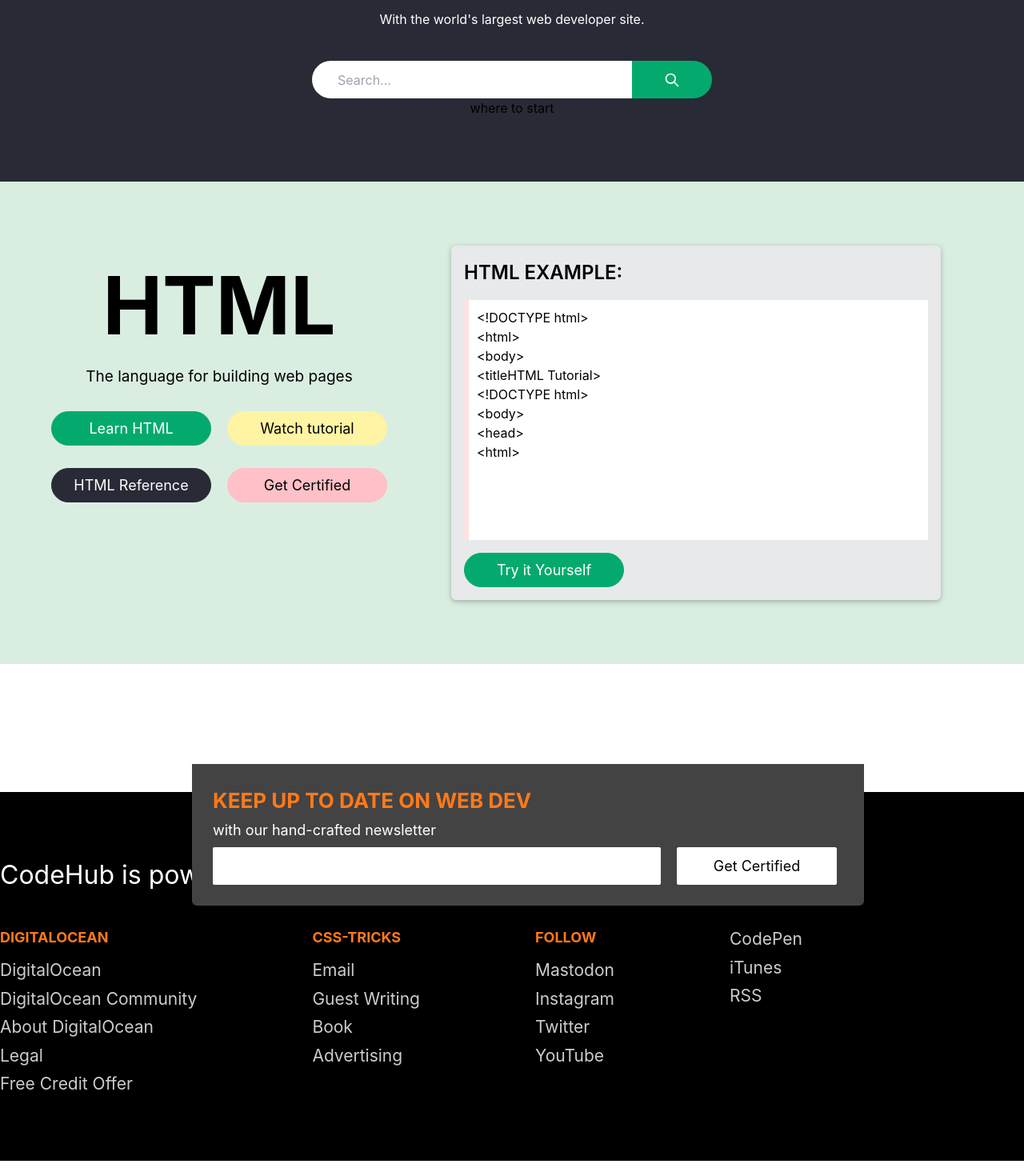
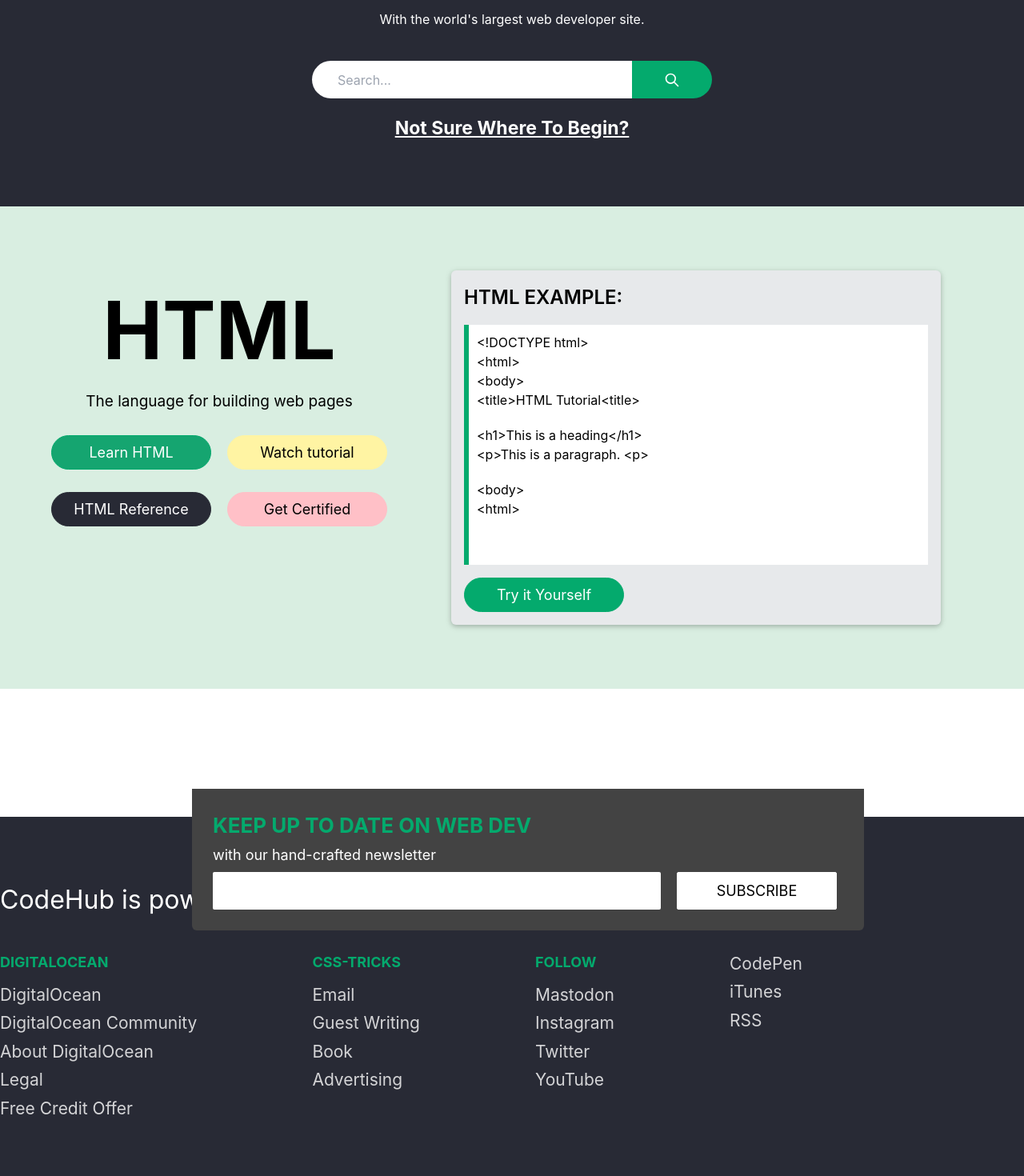
Before and after one commit to NabeelJaan/codehub, a Next.js app: page / in a window 1280 px wide. Shown: the part 180-1650 px from the top of the page at 80% size. Built offline with nearby package versions, Linux system fonts and the light colour scheme.

Commit message:
Footer changes done.

```diff
--- a/components/home/Footer.jsx
+++ b/components/home/Footer.jsx
@@ -6,7 +6,7 @@ const Footer = () => {
     return(
 
         <footer>
-            <div className="footer py-20 bg-black relative mt-40">
+            <div className="footer py-20 bg-[#282A35] relative mt-40">
                 <div className="container max-w-8xl mx-auto">
                     <div className="content-wtapper">
 
@@ -15,7 +15,7 @@ const Footer = () => {
                         <div className="nav-menu flex gap-36">
                             <div className="menu">
                                 <ul className="text-[21px] text-white/80 font-normal mt-10">
-                                    <li className="text-[18px] text-[#ff7a18] font-bold mb-3">DIGITALOCEAN</li>
+                                    <li className="text-[18px] text-[#04AA6D] font-bold mb-3">DIGITALOCEAN</li>
 
                                     <Link href="/" className="text-[21px] text-white/80 font-normal mt-1 block hover:text-white">
                                         DigitalOcean
@@ -41,7 +41,7 @@ const Footer = () => {
 
                             <div className="menu">
                                 <ul className="text-[21px] text-white/80 font-normal mt-10">
-                                    <li className="text-[18px] text-[#ff7a18] font-bold mb-3">CSS-TRICKS</li>
+                                    <li className="text-[18px] text-[#04AA6D] font-bold mb-3">CSS-TRICKS</li>
                                     <Link href="/" className="text-[21px] text-white/80 font-normal mt-1 block hover:text-white">
                                         Email
                                     </Link>
@@ -62,7 +62,7 @@ const Footer = () => {
 
                             <div className="menu">
                                 <ul className="text-[21px] text-white/80 font-normal mt-10">
-                                    <li className="text-[18px] text-[#ff7a18] font-bold mb-3">FOLLOW</li>
+                                    <li className="text-[18px] text-[#04AA6D] font-bold mb-3">FOLLOW</li>
                                     <Link href="/" className="text-[21px] text-white/80 font-normal mt-1 block hover:text-white">
                                         Mastodon
                                     </Link>
@@ -100,7 +100,7 @@ const Footer = () => {
                         </div>
 
                         <div className="keep-sub p-[26px] bg-[#434343] absolute top-[-35px] right-[200px] w-[840px] rounded-b-md rounded-l-md rounded-t-none">
-                            <h3 className="text-[26px] text-[#ff7a18] font-bold mb-1">KEEP UP TO DATE ON WEB DEV</h3>
+                            <h3 className="text-[26px] text-[#04AA6D] font-bold mb-1">KEEP UP TO DATE ON WEB DEV</h3>
                             <h6 className="text-[18px] text-white font-normal">with our hand-crafted newsletter</h6>
 
                             <div className="flex items-center justify-left mt-2">
@@ -112,8 +112,8 @@ const Footer = () => {
                                     />
 
                                     <div className="button___link">
-                                        <Link href="/" className="text-[18px] text-black font-normal bg-white inline-flex items-center justify-center w-[200px] h-[47px] border border-[#fff] rounded-sm">
-                                            Get Certified
+                                        <Link href="/" className="text-[18px] text-black font-normal bg-white inline-flex items-center justify-center w-[200px] h-[47px] uppercase border border-[#fff] rounded-sm">
+                                            subscribe
                                         </Link>
                                     </div>
 
--- a/components/home/HeroSec.jsx
+++ b/components/home/HeroSec.jsx
@@ -1,4 +1,5 @@
 import React from "react";
+import Link from "next/link";
 
 const HeroSec = () => {
     return(
@@ -14,7 +15,7 @@ const HeroSec = () => {
                     <div className="flex justify-center">
                         <input
                             type="text"
-                            className="block px-8 py-2 w-[400px] rounded-l-full h-[47px] text-purple-700 bg-white border-r-full focus:border-purple-400 focus:ring-purple-300 focus:outline-none focus:ring focus:ring-opacity-40"
+                            className="block px-8 py-2 w-[400px] rounded-l-full h-[47px] text-black bg-white border-r-full focus:border-purple-400 focus:ring-purple-300 focus:outline-none focus:ring focus:ring-opacity-40"
                             placeholder="Search..."
                         />
                         <button className="px-10 text-white rounded-r-full py-3 bg-[#04AA6D]">
@@ -35,7 +36,12 @@ const HeroSec = () => {
                         </button>
                     </div>
                 </div>
-                <h3>where to start</h3>
+                <div className="begin-btn mt-5">
+
+                    <Link href="/" className="text-[23px] text-white font-bold underline hover:text-[#059862]">
+                        Not Sure Where To Begin?
+                    </Link>
+                </div>
             </div>
 
         </section>
--- a/components/home/languages.jsx
+++ b/components/home/languages.jsx
@@ -16,13 +16,13 @@ const Languages = () => {
                         <div className="btn____link flex my-7">
 
                             <div className="button___link">
-                                <Link href="/" className="text-[18px] text-white font-normal bg-[#04AA6D] inline-flex items-center justify-center w-[200px] h-[43px] border border-[#04AA6D] rounded-full mr-5">
+                                <Link href="/" className="text-[18px] text-white font-normal bg-[#15a570] inline-flex items-center justify-center w-[200px] h-[43px] border border-[#04AA6D] rounded-full hover:bg-[#109766] mr-5">
                                     Learn HTML
                                 </Link>
                             </div>
 
                             <div className="button___link">
-                                <Link href="/" className="text-[18px] text-black font-normal bg-[#FFF4A3] inline-flex items-center justify-center w-[200px] h-[43px] border border-[#FFF4A3] rounded-full">
+                                <Link href="/" className="text-[18px] text-black font-normal bg-[#FFF4A3] inline-flex items-center justify-center w-[200px] h-[43px] border border-[#FFF4A3] rounded-full hover:bg-[#f8eb8a]">
                                     Watch tutorial
                                 </Link>
                             </div>
@@ -30,13 +30,13 @@ const Languages = () => {
 
                         <div className="btn____links flex">
                             <div className="button___link">
-                                <Link href="/" className="text-[18px] text-white font-normal bg-[#282A35] inline-flex items-center justify-center w-[200px] h-[43px] border border-[#282A35] rounded-full mr-5">
+                                <Link href="/" className="text-[18px] text-white font-normal bg-[#282A35] inline-flex items-center justify-center w-[200px] h-[43px] border border-[#282A35] rounded-full hover:bg-[#1d1f25] mr-5">
                                     HTML Reference
                                 </Link>
                             </div>
 
                             <div className="button___link">
-                                <Link href="/" className="text-[18px] text-black font-normal bg-[#FFC0C7] inline-flex items-center justify-center w-[200px] h-[43px] border border-[#FFC0C7] rounded-full">
+                                <Link href="/" className="text-[18px] text-black font-normal bg-[#FFC0C7] inline-flex items-center justify-center w-[200px] h-[43px] border border-[#FFC0C7] rounded-full hover:bg-[#fab3bb]">
                                     Get Certified
                                 </Link>
                             </div>
@@ -46,19 +46,23 @@ const Languages = () => {
                     <div className="html-example p-[16px] bg-[#E7E9EB] max-w-[615px] rounded-md">
                         <h3 className="text-[24px] text-black font-semibold uppercase">html example:</h3>
 
-                        <div className="example bg-white w-[580px] p-[10px] h-[300px] my-4 border-l-[6px] border-red-100">
+                        <div className="example bg-white w-[580px] p-[10px] h-[300px] my-4 border-l-[6px] border-[#04AA6D]">
                             <div className=""><span>&lt;</span>!DOCTYPE html<span>&gt;</span></div>
                             <div className=""><span>&lt;</span>html<span>&gt;</span></div>
                             <div className=""><span>&lt;</span>body<span>&gt;</span></div>
-                            <div className=""><span>&lt;title</span>HTML Tutorial<span>&gt;</span></div>
-                            <div className=""><span>&lt;</span>!DOCTYPE html<span>&gt;</span></div>
+                            <div className=""><span>&lt;title&gt;</span>HTML Tutorial<span>&lt;title&gt;</span></div>
+
+
+                            <div className="mt-5"><span>&lt;h1&gt;</span>This is a heading<span>&lt;/h1&gt;</span></div>
+                            <div className="mb-5"><span>&lt;p&gt;</span>This is a paragraph.<span> &lt;p&gt;</span></div>
+
+
                             <div className=""><span>&lt;</span>body<span>&gt;</span></div>
-                            <div className=""><span>&lt;</span>head<span>&gt;</span></div>
                             <div className=""><span>&lt;</span>html<span>&gt;</span></div>
                         </div>
 
-                        <div className="button___link bg-[#04AA6D] inline-flex items-center justify-center w-[200px] h-[43px] border border-[#04AA6D] rounded-full mr-5">
-                            <Link href="/" className="text-[18px] text-white font-normal">
+                        <div className="button___link bg-[#04AA6D] inline-flex items-center justify-center w-[200px] h-[43px] border border-[#04AA6D] rounded-full hover:bg-[#109766] mr-5">
+                            <Link href="https://www.w3schools.com/html/tryit.asp?filename=tryhtml_default_default" className="text-[18px] text-white font-normal">
                                 Try it Yourself
                             </Link>
                         </div>
```
